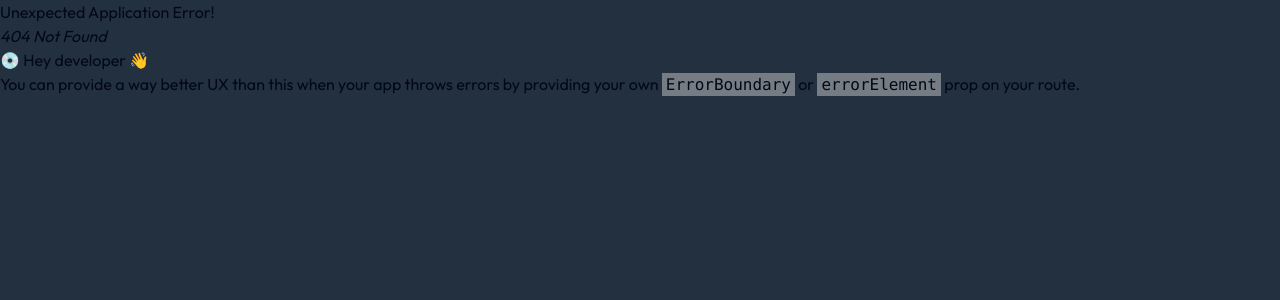
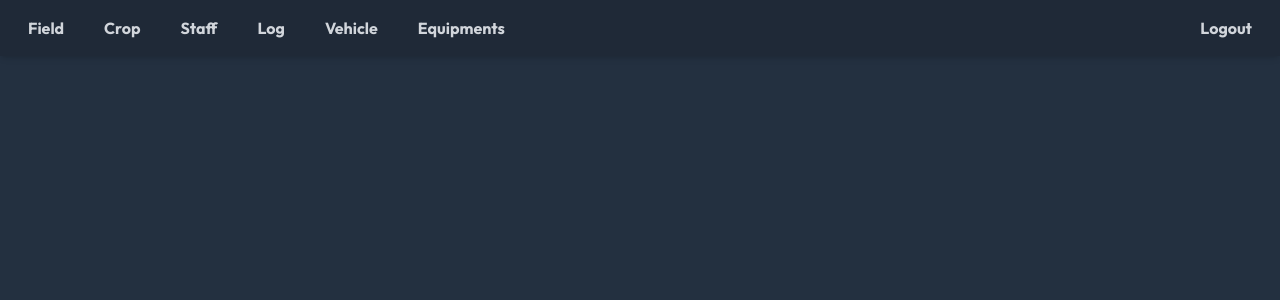
Before and after one commit to Roshen-Perera/Green-Shadow-React-Frontend, a React (Vite) app: page /dashboard in a window 1280 px wide. Before the commit this address had no page. Shown: the top 300 px of the page. Built offline with nearby package versions, Linux system fonts and the light colour scheme.

Commit message:
logout button added to navigation

```diff
--- a/src/App.tsx
+++ b/src/App.tsx
@@ -9,12 +9,14 @@ import {Equipment} from "@/pages/Equipment.tsx";
 import {Vehicle} from "@/pages/Vehicle.tsx";
 import Login from "@/pages/Login.tsx";
 import Register from './pages/Register.tsx';
+import {Dashboard} from "@/pages/Dashboard.tsx";
 function App() {
     const routes = createBrowserRouter([
         {
             path: '',
             element : <RootLayout/>,
             children : [
+                { path : '/dashboard', element : <Dashboard/>},
                 { path : '/field', element : <Field/>},
                 { path : '/crop', element : <Crop/>},
                 { path : '/staff', element : <Staff/>},
--- a/src/components/Navigation.tsx
+++ b/src/components/Navigation.tsx
@@ -12,30 +12,31 @@ export function Navigation() {
     return (
         <header className="bg-gray-800 text-white shadow-md fixed top-0 left-0 w-full z-10">
             <nav className="container mx-auto p-4">
-                <ul className="flex space-x-4">
+                <ul className="flex justify-between items-center">
+                    <div className="flex space-x-4">
                         <li>
-                        <Link to="/field"
-                              className="text-gray-300 font-bold hover:text-white hover:bg-gray-700 px-3 py-2 rounded-md">Field</Link>
+                            <Link to="/field" className="text-gray-300 font-bold hover:text-white hover:bg-gray-700 px-3 py-2 rounded-md">Field</Link>
                         </li>
                         <li>
-                        <Link to="/crop"
-                              className="text-gray-300 font-bold hover:text-white hover:bg-gray-700 px-3 py-2 rounded-md">Crop</Link>
+                            <Link to="/crop" className="text-gray-300 font-bold hover:text-white hover:bg-gray-700 px-3 py-2 rounded-md">Crop</Link>
                         </li>
                         <li>
-                        <Link to="/staff"
-                              className="text-gray-300 font-bold hover:text-white hover:bg-gray-700 px-3 py-2 rounded-md">Staff</Link>
+                            <Link to="/staff" className="text-gray-300 font-bold hover:text-white hover:bg-gray-700 px-3 py-2 rounded-md">Staff</Link>
                         </li>
                         <li>
-                        <Link to="/log"
-                              className="text-gray-300 font-bold hover:text-white hover:bg-gray-700 px-3 py-2 rounded-md">Log</Link>
+                            <Link to="/log" className="text-gray-300 font-bold hover:text-white hover:bg-gray-700 px-3 py-2 rounded-md">Log</Link>
                         </li>
                         <li>
-                        <Link to="/vehicle"
-                              className="text-gray-300 font-bold hover:text-white hover:bg-gray-700 px-3 py-2 rounded-md">Vehicle</Link>
+                            <Link to="/vehicle" className="text-gray-300 font-bold hover:text-white hover:bg-gray-700 px-3 py-2 rounded-md">Vehicle</Link>
                         </li>
                         <li>
-                        <Link to="/equipment"
-                              className="text-gray-300 font-bold hover:text-white hover:bg-gray-700 px-3 py-2 rounded-md">Equipments</Link>
+                            <Link to="/equipment" className="text-gray-300 font-bold hover:text-white hover:bg-gray-700 px-3 py-2 rounded-md">Equipments</Link>
+                        </li>
+                    </div>
+                    <li>
+                        <Link to="/login" className="text-gray-300 font-bold hover:text-white hover:bg-gray-700 px-3 py-2 rounded-md">
+                            Logout
+                        </Link>
                     </li>
                 </ul>
             </nav>
--- /dev/null
+++ b/src/pages/Dashboard.tsx
@@ -0,0 +1,6 @@
+export function Dashboard(){
+    return(
+        <>
+        </>
+    )
+}
--- a/src/pages/Login.tsx
+++ b/src/pages/Login.tsx
@@ -23,7 +23,7 @@ export default function Login() {
                             <Input id="password" type="password" required/>
                         </div>
                         <Button className="w-full">
-                            <Link to="/">Login</Link>
+                            <Link to="/dashboard">Login</Link>
                         </Button>
                         <div className="text-center mt-4">
                             <p className="text-sm text-gray-600">
```
Lines whose indentation alone changed are shown as unchanged.
